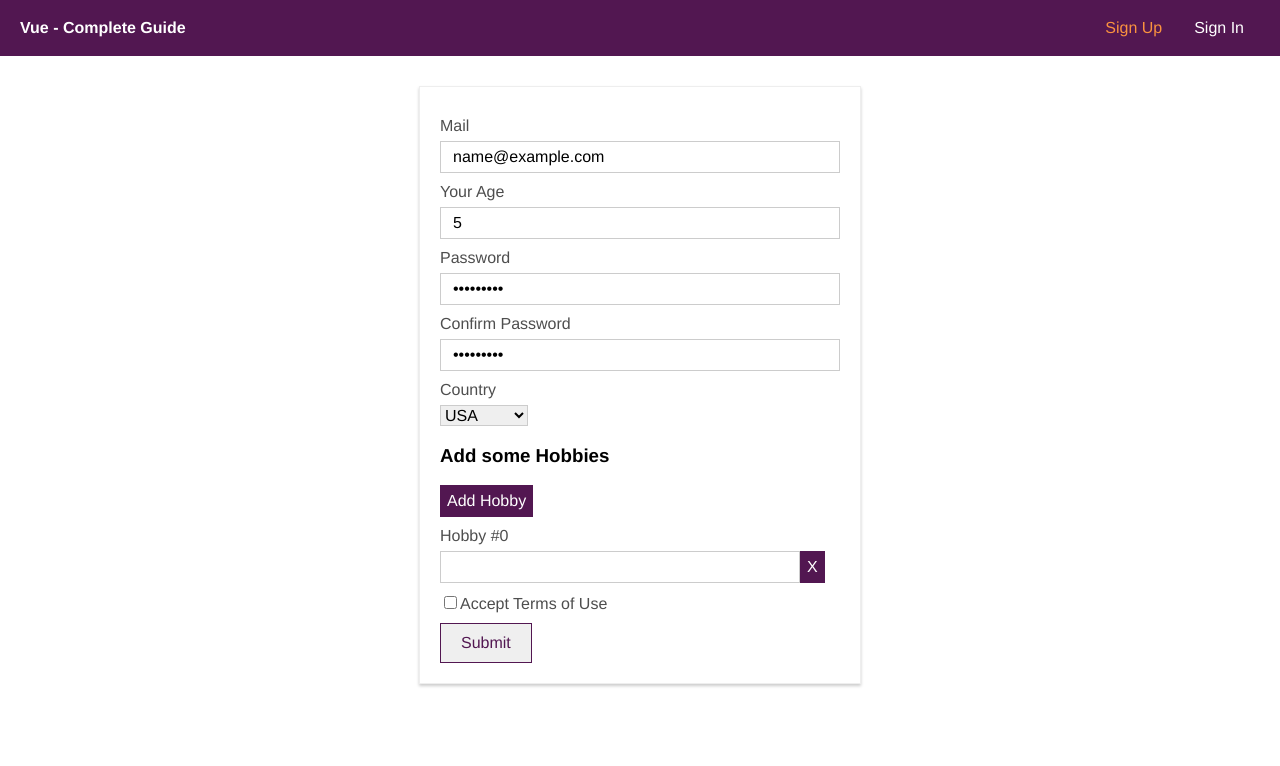
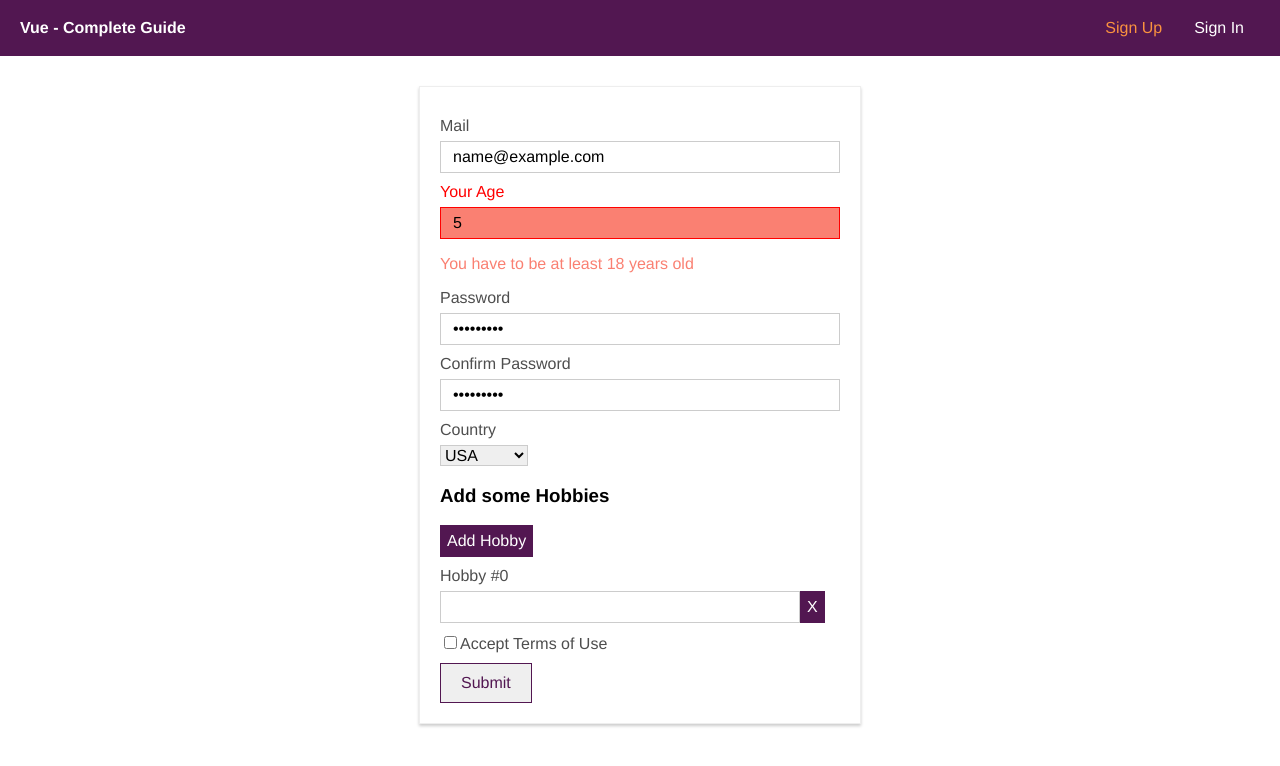
Before and after one commit to igoryen/dragonfly, a Vue app: page /signup in a window 1280 px wide. Both pictures are taken after typing "name@example.com", "5", "Sample123", "Sample123" into the empty fields and a click on the button "Add Hobby". Shown: the top 766 px of the page. Built offline with nearby package versions, Linux system fonts and the light colour scheme.

Commit message:
378. More Validators

```diff
--- a/src/components/auth/signup.vue
+++ b/src/components/auth/signup.vue
@@ -8,9 +8,10 @@
                     <p class="warn" v-if="!$v.email.email">Please provide a valid email address</p>
                     <p class="warn" v-if="!$v.email.required">This field must not be empty</p>
                 </div>
-                <div class="input">
+                <div class="input" :class="{invalid: $v.age.$error}">
                     <label for="age">Your Age</label>
-                    <input type="number" id="age" v-model.number="age" />
+                    <input type="number" id="age" @blur="$v.age.$touch()" v-model.number="age" />
+                    <p class="warn" v-if="!$v.age.minVal">You have to be at least {{ $v.age.$params.minVal.min }} years old</p>
                 </div>
                 <div class="input">
                     <label for="password">Password</label>
@@ -57,7 +58,7 @@
 </template>
 
 <script>
-import { required, email } from 'vuelidate/lib/validators'
+import { required, email, numeric, minValue } from 'vuelidate/lib/validators'
 export default {
     data() {
         return {
@@ -74,6 +75,11 @@
         email: {
             required: required,
             email: email
+        },
+        age: {
+            required: required,
+            numeric: numeric,
+            minVal: minValue(18)
         }
     },
     methods: {
```
